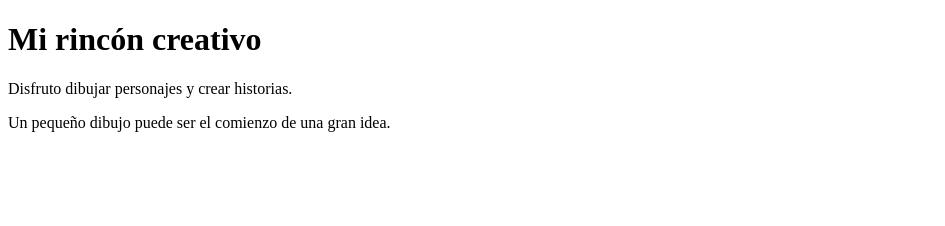
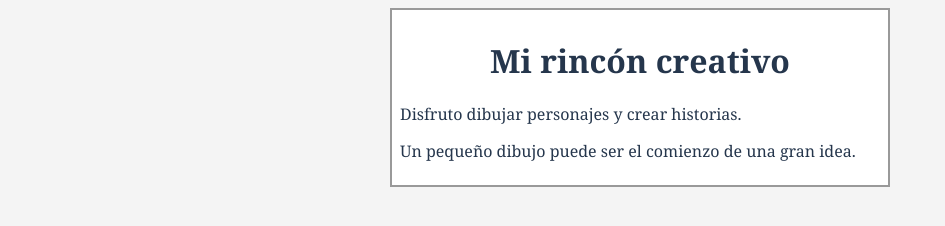
Before and after one commit to upc-pre-202620-1asi0730-8093-greentech/webdev-course-greentech, a plain HTML site: page starter-files/lesson-6-css-properties/index.html in a window 1280 px wide. Shown: the whole page, without its empty margins (0-945 px from the left). Drawn offline with Linux system fonts and the light colour scheme.

Commit message:
feature: align lesson 6 examples and detail recording steps

```diff
--- a/starter-files/lesson-6-css-properties/styles.css
+++ b/starter-files/lesson-6-css-properties/styles.css
@@ -1,20 +1,24 @@
-/* El HTML ya está preparado. Completa los estilos de esta tarjeta. */
 body {
-  /* 1. Cambia el fondo con background-color. */
-  /* 2. Elige una fuente con font-family. */
+  background-color: #f4f4f4;
+  font-family: Georgia, serif;
 }
 
 h1 {
-  /* 3. Elige un color que se lea bien sobre el fondo de la tarjeta. */
+  color: #25364c;
+  text-align: center;
 }
 
 p {
-  /* 4. Usa font-size para que el texto se lea con comodidad. */
+  color: #25364c;
+  font-size: 16px;
+  line-height: 1.3;
 }
 
 .card {
-  /* 5. Agrega un fondo con background-color. */
-  /* 6. Separa el texto del borde con padding. */
-  /* 7. Agrega un borde con border. */
-  /* Extra: agrega margin y border-radius. */
+  max-width: 480px;
+  background-color: white;
+  margin: 8px auto;
+  padding: 8px;
+  border: 2px solid #999999;
+  border-radius: 0;
 }
```
Also changed, not shown: 1 other file.
